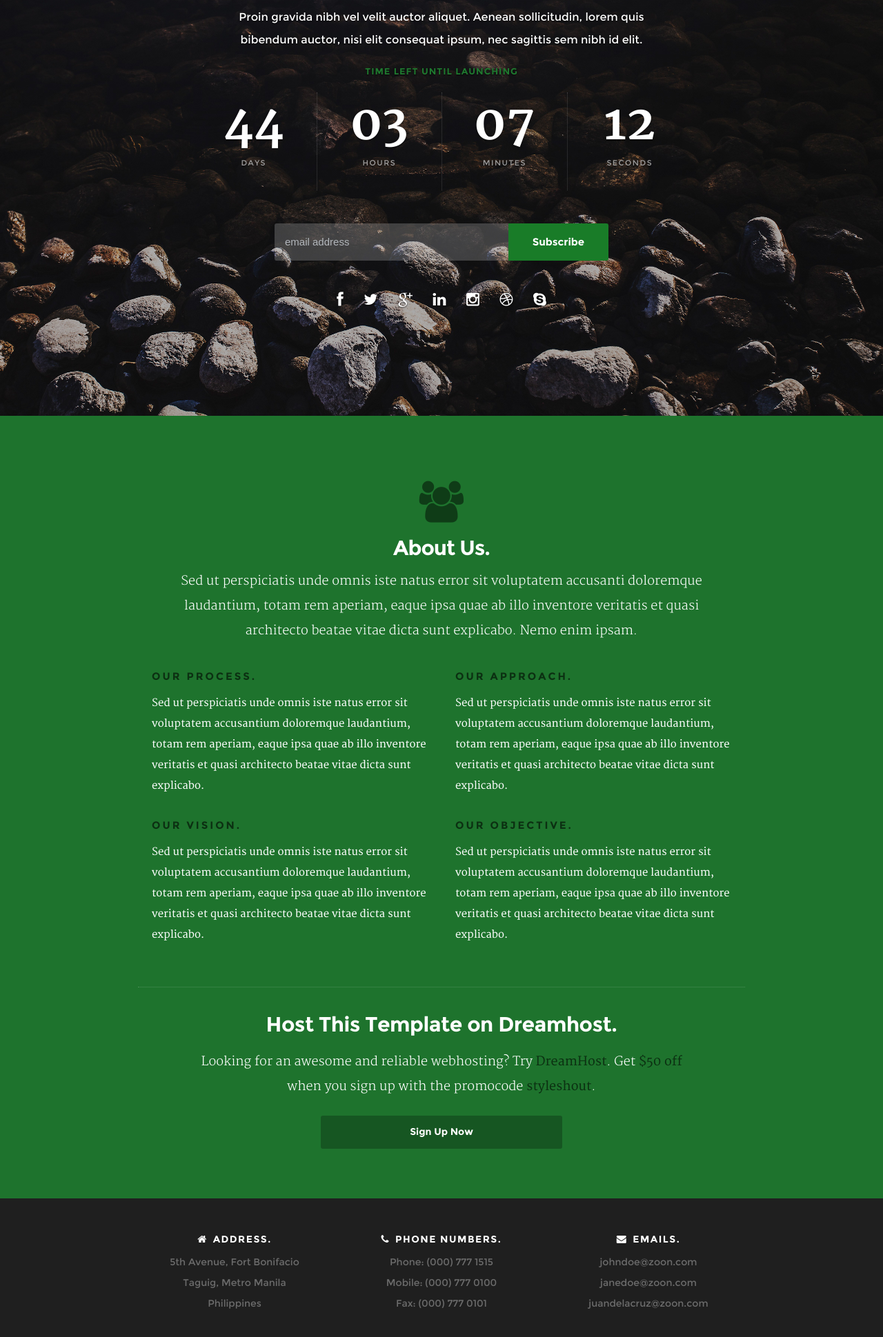
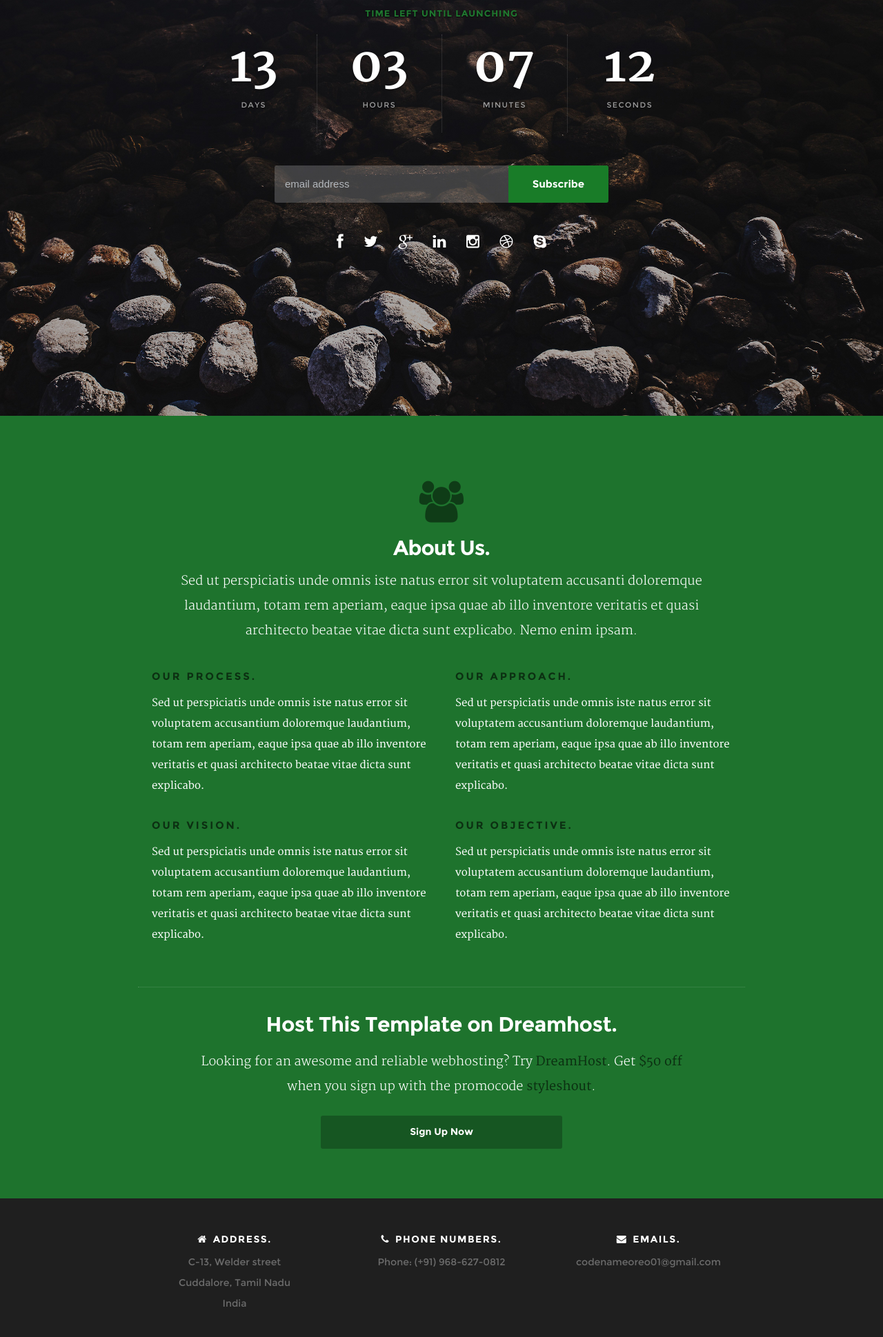
Before and after one commit to startliving/startliving, a plain HTML site: page index.html in a window 1280 px wide. Shown: the part 297-2236 px from the top of the page at 69% size. Drawn offline with nearby package versions, Linux system fonts and the light colour scheme; some packages are replaced by stand-ins of ours.

Commit message:
Update Details

```diff
--- a/index.html
+++ b/index.html
@@ -72,7 +72,7 @@
 
 	   		<h1>We are currently working on something awesome. Stay tuned!</h1>
 
-	   		<p>Proin gravida nibh vel velit auctor aliquet. Aenean sollicitudin, lorem quis bibendum auctor, nisi elit consequat ipsum, nec sagittis sem nibh id elit.</p>
+	   		<p></p>
 
 	   		<h5>Time Left Until Launching</h5>
 
@@ -214,9 +214,9 @@
 			   <div class="columns">
 
 				   <h3><i class="fa fa-home"></i>Address.</h3>
-				   <p>5th Avenue, Fort Bonifacio<br>
-						Taguig, Metro Manila <br>
-						Philippines
+				   <p>C-13, Welder street<br>
+						Cuddalore, Tamil Nadu <br>
+						India
 					</p>
 
 			   </div>
@@ -224,9 +224,7 @@
 			   <div class="columns">
 
 				   <h3><i class="fa fa-phone"></i>Phone Numbers.</h3>
-				   <p>Phone: (000) 777 1515<br>
-				   	Mobile: (000) 777 0100<br>
-				   	Fax: (000) 777 0101
+				   <p>Phone: (+91) 968-627-0812
 				   </p>
 
 			   </div>
@@ -234,9 +232,7 @@
 			   <div class="columns end">
 
 				   <h3><i class="fa fa-envelope"></i>Emails.</h3>
-				   <p>johndoe@zoon.com<br>
-				   	janedoe@zoon.com <br>
-				   	juandelacruz@zoon.com
+				   <p>codenameoreo01@gmail.com
 				   </p>
 
 			   </div>
--- a/js/init.js
+++ b/js/init.js
@@ -97,7 +97,7 @@ jQuery(document).ready(function($) {
 /*----------------------------------------------------*/
 /* Final Countdown Settings
 ------------------------------------------------------ */
-	var finalDate = '2016/01/01';
+	var finalDate = '2015/12/01';
 
 	$('div#counter').countdown(finalDate)
    	.on('update.countdown', function(event) {
@@ -119,8 +119,8 @@ jQuery(document).ready(function($) {
    // main directions
    map = new GMaps({
       el: '#map',
-      lat: 14.549072,
-      lng: 121.046958,
+      lat: 11.606842,
+      lng: 79.492158,
       zoom: 14,
       zoomControl : true,
       zoomControlOpt: { style : 'SMALL', position: 'TOP_LEFT' },
```
